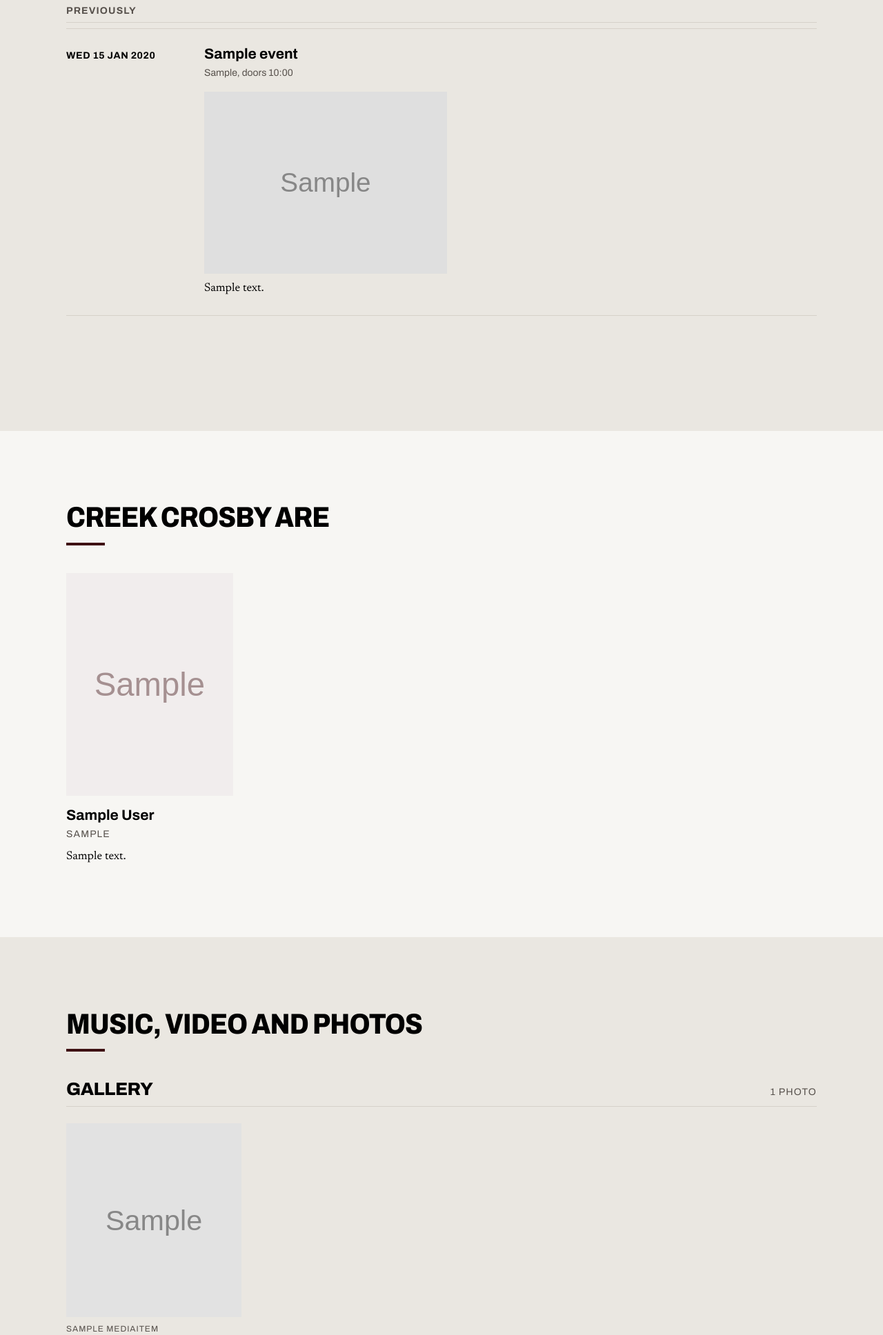
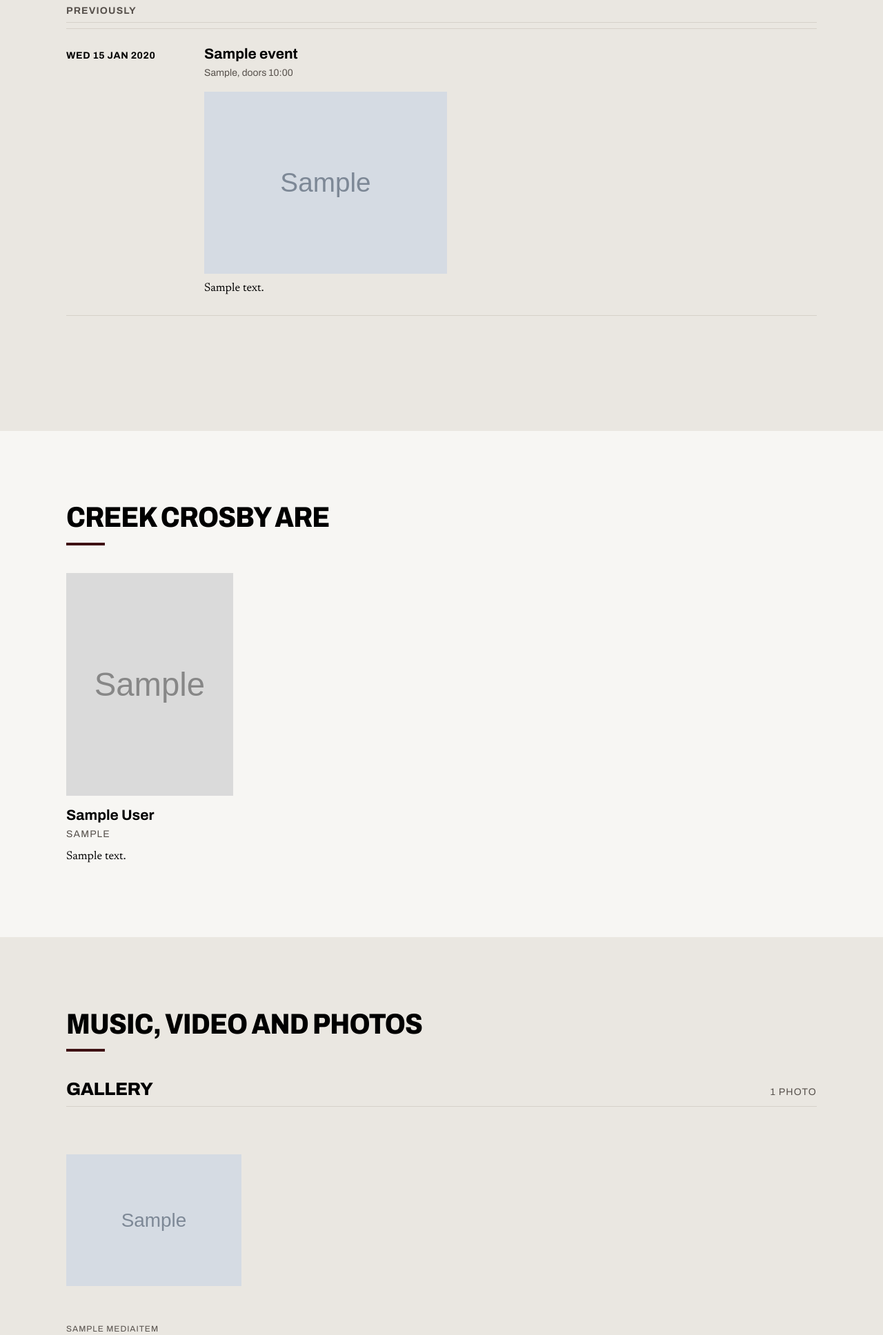
Before and after one commit to lukasz-pudlo/creekcrosby, a Django app: page / in a window 1280 px wide. Shown: the part 2126-4062 px from the top of the page at 69% size. Run offline with Django 5.2, Linux system fonts and the light colour scheme; tables that the repository leaves empty hold one stand-in row (values such as "Sample post"); grey boxes marked "Sample" are stand-in pictures; some libraries are stand-ins or nearby versions.

Commit message:
Fix image treatment: poster colour, plain B&W portraits, uncropped artwork
Three corrections to the redesign, from review of the live site.

Posters keep their colour. The grayscale filter on event images and
gallery artwork flattened work that is colour by design -- the hot-rod
flyer, the sunburst pin-up, the EP sleeve. Only photographs of the band
are desaturated now.

Band portraits are plain black and white. The oxblood duotone
(mix-blend-mode: screen over an ink ground) read as a tinted graphic
rather than a photograph; it is now a straight grayscale(1). The hero
group shot loses its contrast boost for the same reason.

Artwork is no longer cropped. Event posters were forced into a 4:3 box
with object-fit: cover -- the uploaded poster is 757x1152, so roughly
two thirds of it was cut away and the gig details were invisible. They
now render whole, bounded on both axes so a tall poster cannot run away
with the listing row. Gallery and merch images switch to
object-fit: contain for the same reason; the hat and one portrait merch
item were also being clipped. Band portraits and video frames keep
cover, where a uniform grid is the point.

Also fix the lightbox never centring. openLightbox() wrote an inline
display:flex, which beats any stylesheet rule, so the .show class could
not apply its grid centring -- and place-items sets justify-items, which
flex ignores, leaving the image pinned to one side. Visibility is now
the .show class alone, which is also why the old sheet needed
display:flex !important.

```diff
--- a/static/css/style.css
+++ b/static/css/style.css
@@ -456,7 +456,7 @@
     .hero-photo img {
         width: 100%;
         height: auto;
-        filter: grayscale(1) contrast(1.06);
+        filter: grayscale(1);
     }
 
     .hero-actions {
@@ -702,15 +702,17 @@
 
     .event-figure {
         margin-top: var(--space-s);
-        max-width: 22rem;
-    }
-
+    }
+
+    /* Gig posters are artwork in their own right -- the hot-rod flyer, the
+       sunburst pin-up. They keep their colour and are never cropped; the
+       uploads are portrait (~0.66) and a fixed ratio cut most of them away.
+       Bounded on both axes so a tall poster can't run away with the row. */
     .event-figure img {
-        width: 100%;
+        max-width: min(100%, 22rem);
+        max-height: 26rem;
+        width: auto;
         height: auto;
-        aspect-ratio: 4 / 3;
-        object-fit: cover;
-        filter: grayscale(1) contrast(1.05);
     }
 
     /* The next upcoming show is the only thing on the page that earns red. */
@@ -765,24 +767,18 @@
     .member-image {
         position: relative;
         aspect-ratio: 3 / 4;
-        background: var(--oxblood);
-        isolation: isolate;
+        background: var(--paper-shade);
         overflow: hidden;
     }
 
-    /* Duotone. `screen` over flat oxblood maps shadows to the ink and
-       highlights to paper — the EP sleeve treatment. isolation:isolate stops
-       the blend reaching the page ground or the sticky header's stacking
-       context. Without mix-blend-mode support the opaque img just covers the
-       ink layer and you get clean black and white, which is a fine fallback.
-       Done in CSS rather than pre-processing because these are staff uploads
-       at runtime and the originals must stay intact for the lightbox. */
+    /* Straight black and white -- no ink, no blend. Done in CSS rather than
+       pre-processing because these are staff uploads at runtime and the
+       originals must stay intact for the lightbox. */
     .member-image img {
         width: 100%;
         height: 100%;
         object-fit: cover;
-        filter: grayscale(1) contrast(1.2);
-        mix-blend-mode: screen;
+        filter: grayscale(1);
     }
 
     .member-placeholder {
@@ -1009,20 +1005,16 @@
         margin: 0;
     }
 
-    /* Gallery reads straight in black and white — no ink. The photography is
-       good and the grid is where it should be seen plainly. */
+    /* Sleeve and poster artwork, shown as it was printed. `contain` keeps
+       the grid square without cutting into the artwork -- the matte is the
+       letterbox, which is how a print would be mounted anyway. */
     .gallery-item img {
         width: 100%;
         height: 100%;
         aspect-ratio: 1;
-        object-fit: cover;
+        object-fit: contain;
+        background: var(--paper-shade);
         cursor: zoom-in;
-        filter: grayscale(1) contrast(1.08);
-        transition: filter var(--t-base);
-    }
-
-    .gallery-item img:hover {
-        filter: grayscale(0) contrast(1);
     }
 
     .gallery-item-caption {
@@ -1093,7 +1085,7 @@
     .merchandise-item-image img {
         width: 100%;
         height: 100%;
-        object-fit: cover;
+        object-fit: contain;
         mix-blend-mode: multiply;
     }
 
@@ -1332,9 +1324,15 @@
         overflow: auto;
     }
 
+    /* JS toggles only the .show class -- it must not write an inline
+       `display`, or that beats this rule and the flex fallback pins the
+       image to the left (place-items sets justify-items, which flex
+       ignores). justify-content is here so both layouts centre. */
     .lightbox-modal.show {
         display: grid;
         place-items: center;
+        justify-content: center;
+        align-content: center;
     }
 
     .lightbox-content {
--- a/static/js/main.js
+++ b/static/js/main.js
@@ -94,7 +94,7 @@ function initializeLightbox() {
     // Create lightbox modal if it doesn't exist
     if (!document.getElementById('lightbox-modal')) {
         const lightboxHTML = `
-            <div id="lightbox-modal" class="lightbox-modal" style="display: none;"
+            <div id="lightbox-modal" class="lightbox-modal"
                  tabindex="-1" role="dialog" aria-modal="true" aria-label="Image viewer">
                 <div class="lightbox-content" onclick="event.stopPropagation()">
                     <button class="lightbox-close" onclick="closeLightbox()" aria-label="Close">&times;</button>
@@ -146,8 +146,8 @@ window.openLightbox = function (imgElement) {
         lightboxTitle.textContent = imageTitle;
     }
 
-    // Show modal
-    modal.style.display = 'flex';
+    // Visibility is the .show class only. Writing an inline display here
+    // would override the stylesheet and break the centring.
     modal.classList.add('show');
     document.body.classList.add('lightbox-open');
 
@@ -164,7 +164,6 @@ let lightboxReturnFocus = null;
 window.closeLightbox = function () {
     const modal = document.getElementById('lightbox-modal');
     if (modal) {
-        modal.style.display = 'none';
         modal.classList.remove('show');
         document.body.classList.remove('lightbox-open');
     }
```
